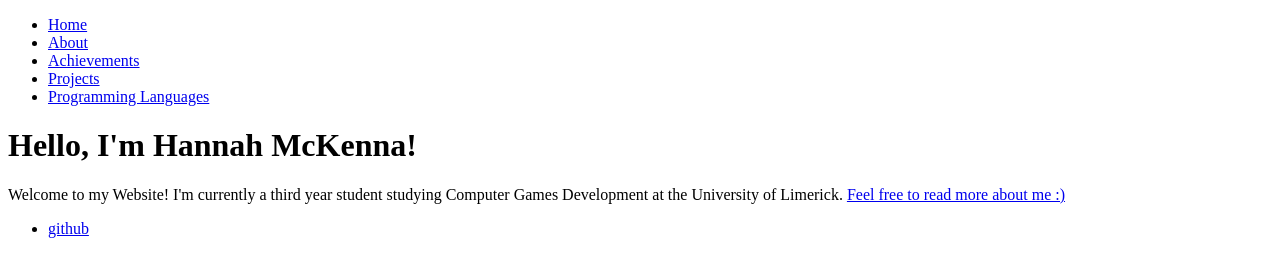
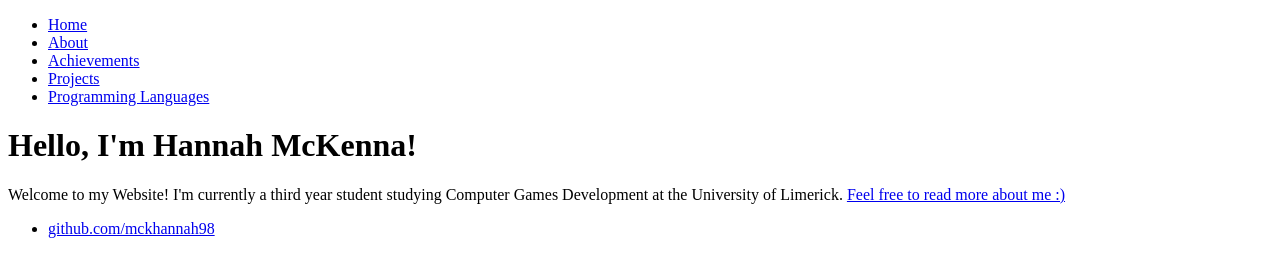
Before and after one commit to mckhannah98/mckhannah98.github.io, a plain HTML site: page index.html in a window 1280 px wide. Drawn offline with Linux system fonts and the light colour scheme.

Commit message:
Update index.html

```diff
--- a/index.html
+++ b/index.html
@@ -23,7 +23,7 @@
                 </div><!-- /.container -->
                 <footer>
                 <ul>
-                        <li><a href="https://github.com/mckhannah98">github</a></li>
+                        <li><a href="https://github.com/mckhannah98">github.com/mckhannah98</a></li>
                 </ul>
                 </footer>
         </body>
```
